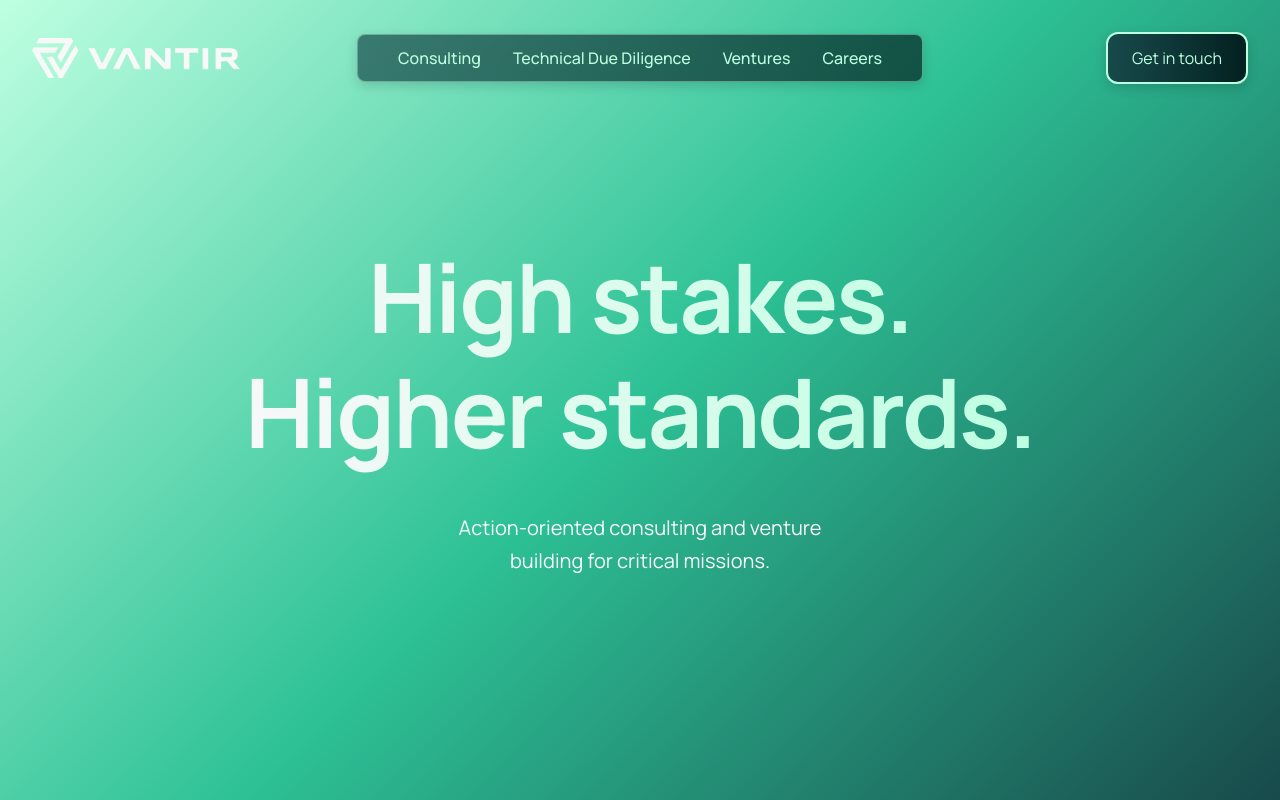
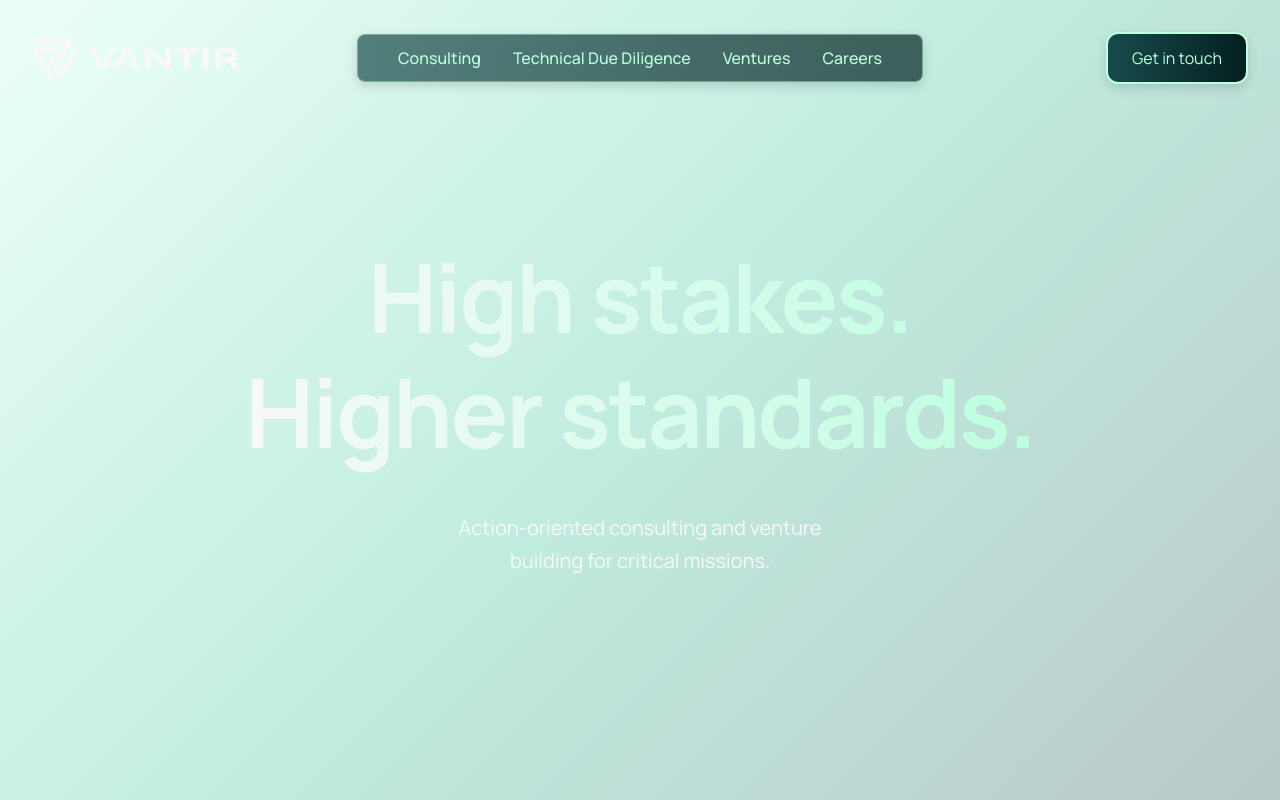
Before and after one commit to Vantir-AB/vantir-website, a Next.js app: page / in a window 1280 px wide. Shown: the top 800 px of the page. Built offline with nearby package versions, Linux system fonts and the light colour scheme.

Commit message:
Add video loading state management and refine fallback gradient background opacity

```diff
--- a/src/app/page.tsx
+++ b/src/app/page.tsx
@@ -7,6 +7,7 @@ import { LightRays } from "@/components/ui/light-rays";
 
 export default function Home() {
   const [isMobile, setIsMobile] = useState(false);
+  const [videoLoaded, setVideoLoaded] = useState(false);
   const videoRef = useRef<HTMLVideoElement>(null);
 
   const handlePlay = () => {
@@ -124,12 +125,14 @@ export default function Home() {
           }}
           onPlay={() => {
             console.log("Video is playing");
+            setVideoLoaded(true);
             // Ensure playback rate is set
             if (videoRef.current) {
               videoRef.current.playbackRate = 1.0;
             }
           }}
           onCanPlay={() => {
+            setVideoLoaded(true);
             // Try to play immediately when video is ready
             if (videoRef.current && videoRef.current.paused) {
               videoRef.current.play().catch(() => {});
@@ -137,6 +140,7 @@ export default function Home() {
           }}
           onLoadedMetadata={() => {
             console.log("Video metadata loaded");
+            setVideoLoaded(true);
             // Try to play as soon as metadata is loaded
             if (videoRef.current && videoRef.current.paused) {
               videoRef.current.play().catch((error) => {
@@ -170,7 +174,13 @@ export default function Home() {
 
 
         {/* Fallback gradient background - only show if video fails */}
-        <div className="absolute inset-0 gradient-green-1" style={{ zIndex: -1 }}></div>
+        <div
+          className="absolute inset-0 gradient-green-1 transition-opacity duration-500"
+          style={{
+            zIndex: -1,
+            opacity: videoLoaded ? 0 : 0.3
+          }}
+        ></div>
 
         {/* Hero Content */}
         <div className="relative z-20 h-full flex flex-col items-center justify-center px-4 sm:px-6 md:px-8 text-center pt-4">
```
